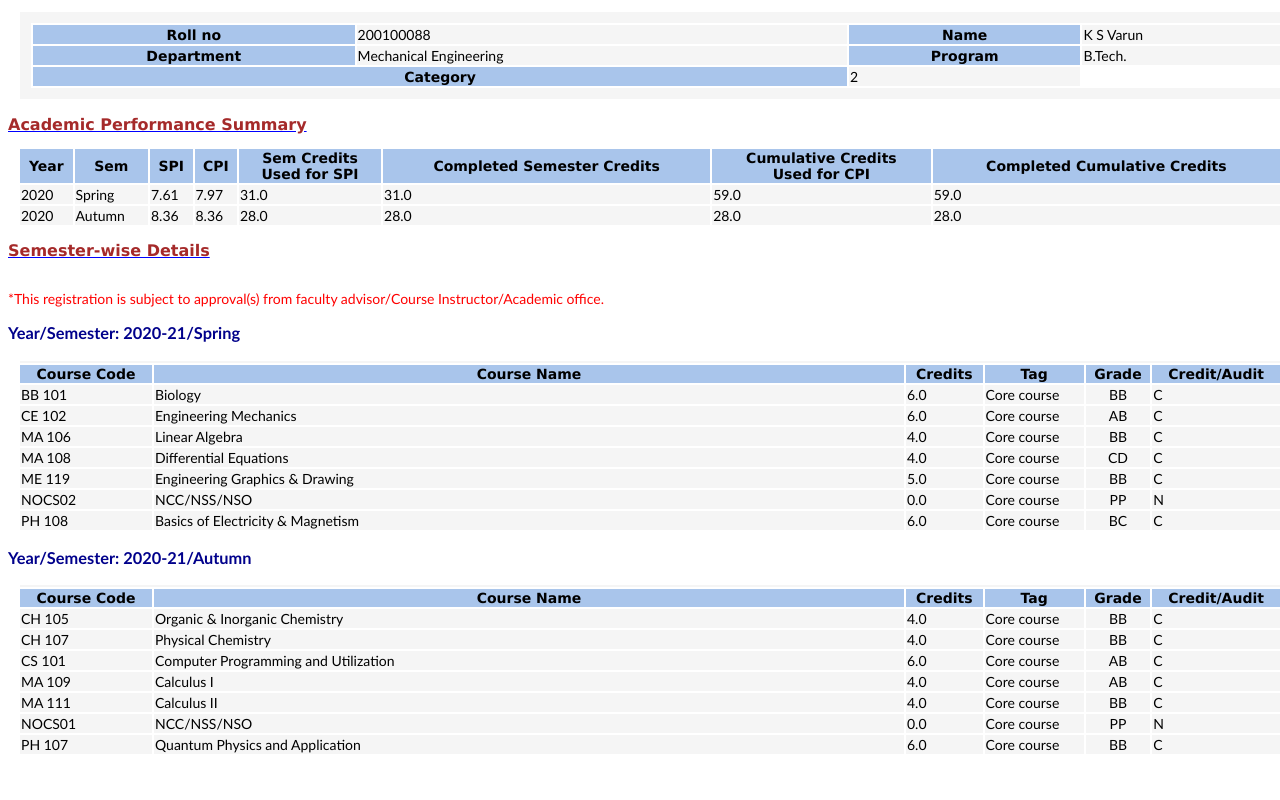
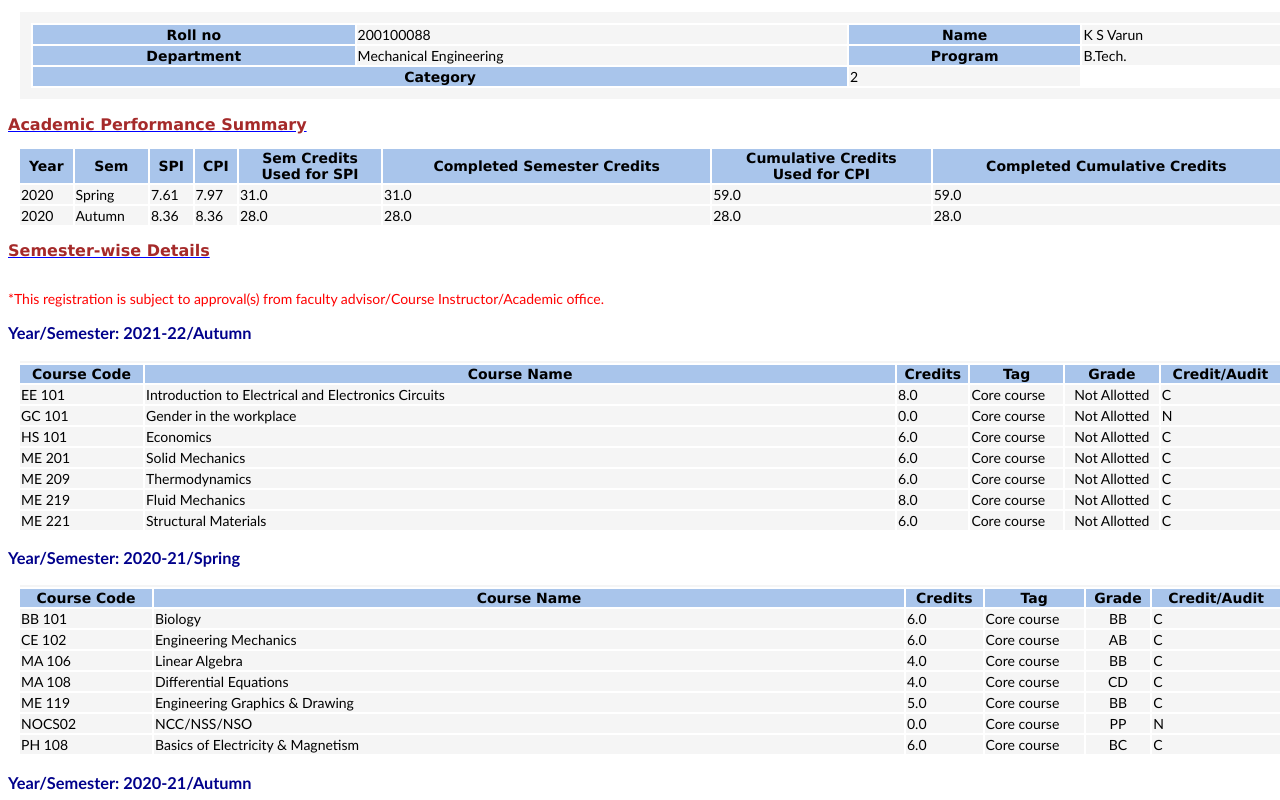
Before and after one commit to iitacademics/iitacademics.github.io, a plain HTML site: page grades.html in a window 1280 px wide. Shown: the top 800 px of the page. Drawn offline with Linux system fonts and the light colour scheme.

Commit message:
Update grades.html

```diff
--- a/grades.html
+++ b/grades.html
@@ -1,3 +1,4 @@
+
 <!DOCTYPE html>
 
 <html class="x-border-box x-quirks">
@@ -388,6 +389,118 @@ margin-bottom: 1px;
 	 <font color="red">*This registration is subject to approval(s) from faculty advisor/Course Instructor/Academic office.</font>
 
 
+<h3>Year/Semester: 2021-22/Autumn  </h3>
+
+		<table width="100%" class="ss">
+			<tbody><tr>
+				<td align="center" colspan="6">
+
+
+				</td>
+			</tr>
+			<tr>
+				<th>Course Code</th>
+				<th width="60%">Course Name</th>
+				<th>Credits</th>
+				<th>Tag</th>
+				<th>Grade</th>
+				<th>Credit/Audit</th>
+			</tr>
+
+				<tr style="">
+					<td>EE 101 </td>
+					<td>Introduction to Electrical and Electronics Circuits</td>
+					<td>8.0</td>
+					<td>Core course</td>
+					<td align="center">
+
+						Not Allotted
+
+					</td>
+					<td>C</td>
+				</tr>
+
+				<tr style="">
+					<td>GC 101 </td>
+					<td>Gender in the workplace</td>
+					<td>0.0</td>
+					<td>Core course</td>
+					<td align="center">
+
+						Not Allotted
+
+					</td>
+					<td>N</td>
+				</tr>
+
+				<tr style="">
+					<td>HS 101 </td>
+					<td>Economics</td>
+					<td>6.0</td>
+					<td>Core course</td>
+					<td align="center">
+
+						Not Allotted
+
+					</td>
+					<td>C</td>
+				</tr>
+
+				<tr style="">
+					<td>ME 201 </td>
+					<td>Solid Mechanics</td>
+					<td>6.0</td>
+					<td>Core course</td>
+					<td align="center">
+
+						Not Allotted
+
+					</td>
+					<td>C</td>
+				</tr>
+
+				<tr style="">
+					<td>ME 209 </td>
+					<td>Thermodynamics</td>
+					<td>6.0</td>
+					<td>Core course</td>
+					<td align="center">
+
+						Not Allotted
+
+					</td>
+					<td>C</td>
+				</tr>
+
+				<tr style="">
+					<td>ME 219 </td>
+					<td>Fluid Mechanics</td>
+					<td>8.0</td>
+					<td>Core course</td>
+					<td align="center">
+
+						Not Allotted
+
+					</td>
+					<td>C</td>
+				</tr>
+
+				<tr style="">
+					<td>ME 221 </td>
+					<td>Structural Materials</td>
+					<td>6.0</td>
+					<td>Core course</td>
+					<td align="center">
+
+						Not Allotted
+
+					</td>
+					<td>C</td>
+				</tr>
+
+		</tbody></table>
+
+
 		<h3>Year/Semester: 2020-21/Spring  </h3>
 
 		<table width="100%" class="ss">
@@ -498,6 +611,7 @@ margin-bottom: 1px;
 				</tr>
 
 		</tbody></table>
+
 
 		<h3>Year/Semester: 2020-21/Autumn  </h3>
 
```
